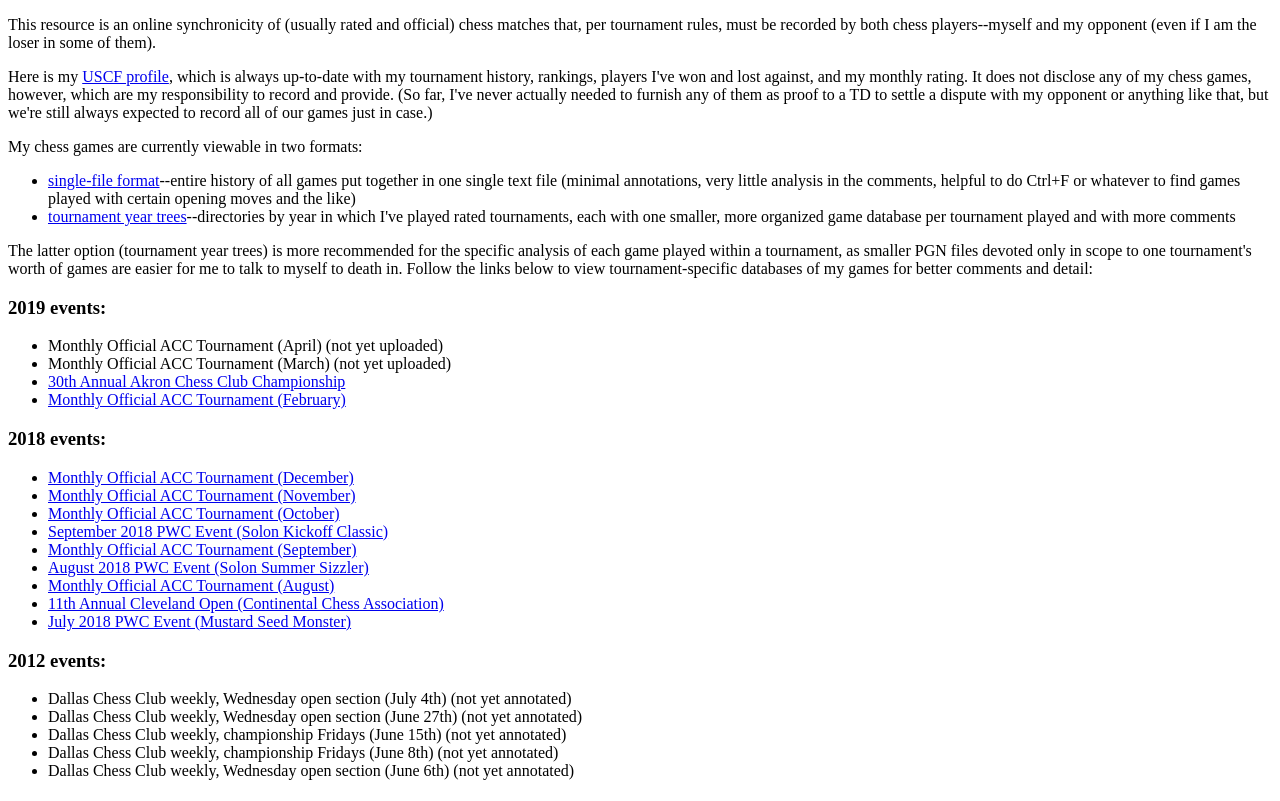
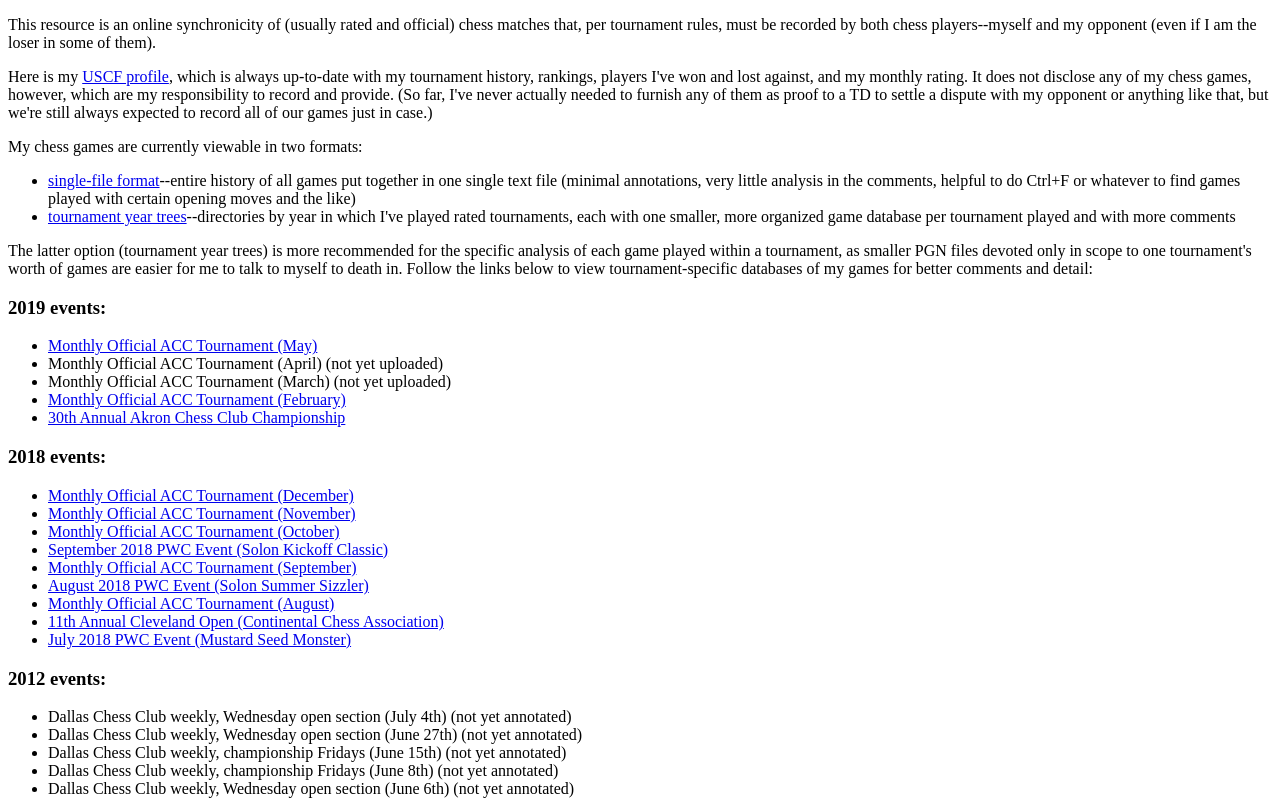
Before and after one commit to cxd4/uscf, a plain HTML site: page index.html in a window 1280 px wide. Shown: the top 801 px of the page. Drawn offline with Linux system fonts and the light colour scheme.

Commit message:
added May 2019 ACC event

```diff
--- a/index.html
+++ b/index.html
@@ -18,10 +18,11 @@
 <p>The latter option (tournament year trees) is more recommended for the specific analysis of each game played within a tournament, as smaller PGN files devoted only in scope to one tournament's worth of games are easier for me to talk to myself to death in.  Follow the links below to view tournament-specific databases of my games for better comments and detail:</p>
 <h3>2019 events:</h3>
 <ul>
+<li><a href="play.html?f=2019/0525-acc.pgn">Monthly Official ACC Tournament (May)</a></li>
 <li>Monthly Official ACC Tournament (April) (not yet uploaded)</li>
 <li>Monthly Official ACC Tournament (March) (not yet uploaded)</li>
+<li><a href="play.html?f=2019/0216-acc.pgn">Monthly Official ACC Tournament (February)</a></li>
 <li><a href="play.html?f=2019/01050106.pgn">30th Annual Akron Chess Club Championship</a></li>
-<li><a href="play.html?f=2019/0216-acc.pgn">Monthly Official ACC Tournament (February)</a></li>
 </ul>
 
 <h3>2018 events:</h3>
```
Also changed, not shown: 2 other files.
